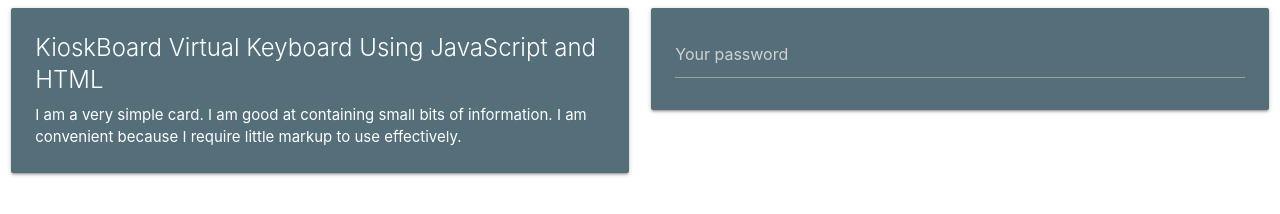
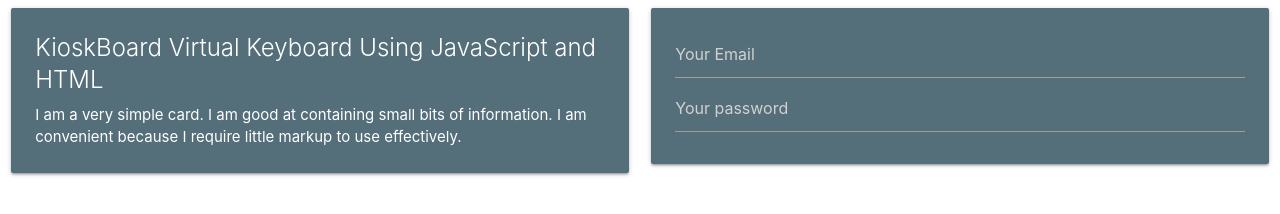
Before and after one commit to RohitGadhave/Virtual-Keyboard-Using-JavaScript, a plain HTML site: page index.html in a window 1280 px wide. Drawn offline with nearby package versions, Linux system fonts and the light colour scheme.

Commit message:
email added

```diff
--- a/index.html
+++ b/index.html
@@ -30,6 +30,8 @@
         <div class="col s12 m6">
             <div class="card blue-grey darken-1">
                 <div class="card-content white-text">
+                    <input class="js-kioskboard-text" data-kioskboard-type="keyboard" data-kioskboard-placement="bottom"
+                        placeholder="Your Email" type="text" name="text" id="text" onclick="keyboard()" />
                     <input class="js-kioskboard-input" data-kioskboard-type="numpad" data-kioskboard-placement="bottom"
                         placeholder="Your password" type="password" name="password" id="password"
                         onclick="openKeyBoard()" />
--- a/public/keyboard.js
+++ b/public/keyboard.js
@@ -99,6 +99,46 @@ function keyBoardInit() {
 function openKeyBoard() {
     keyBoardInit();
 }
+function keyboard() {
+    KioskBoard.run('.js-kioskboard-text', {
+        language: "en",
+        theme: "light",
+        keysArrayOfObjects: [
+            {
+                "0": "Q",
+                "1": "W",
+                "2": "E",
+                "3": "R",
+                "4": "T",
+                "5": "Y",
+                "6": "U",
+                "7": "I",
+                "8": "O",
+                "9": "P"
+            },
+            {
+                "0": "A",
+                "1": "S",
+                "2": "D",
+                "3": "F",
+                "4": "G",
+                "5": "H",
+                "6": "J",
+                "7": "K",
+                "8": "L"
+            },
+            {
+                "0": "Z",
+                "1": "X",
+                "2": "C",
+                "3": "V",
+                "4": "B",
+                "5": "N",
+                "6": "M"
+            }
+        ]
+    });
+}
 window.addEventListener('DOMContentLoaded', (event) => {
     console.log('DOM fully loaded and parsed');
     // keyBoardInit();
```
